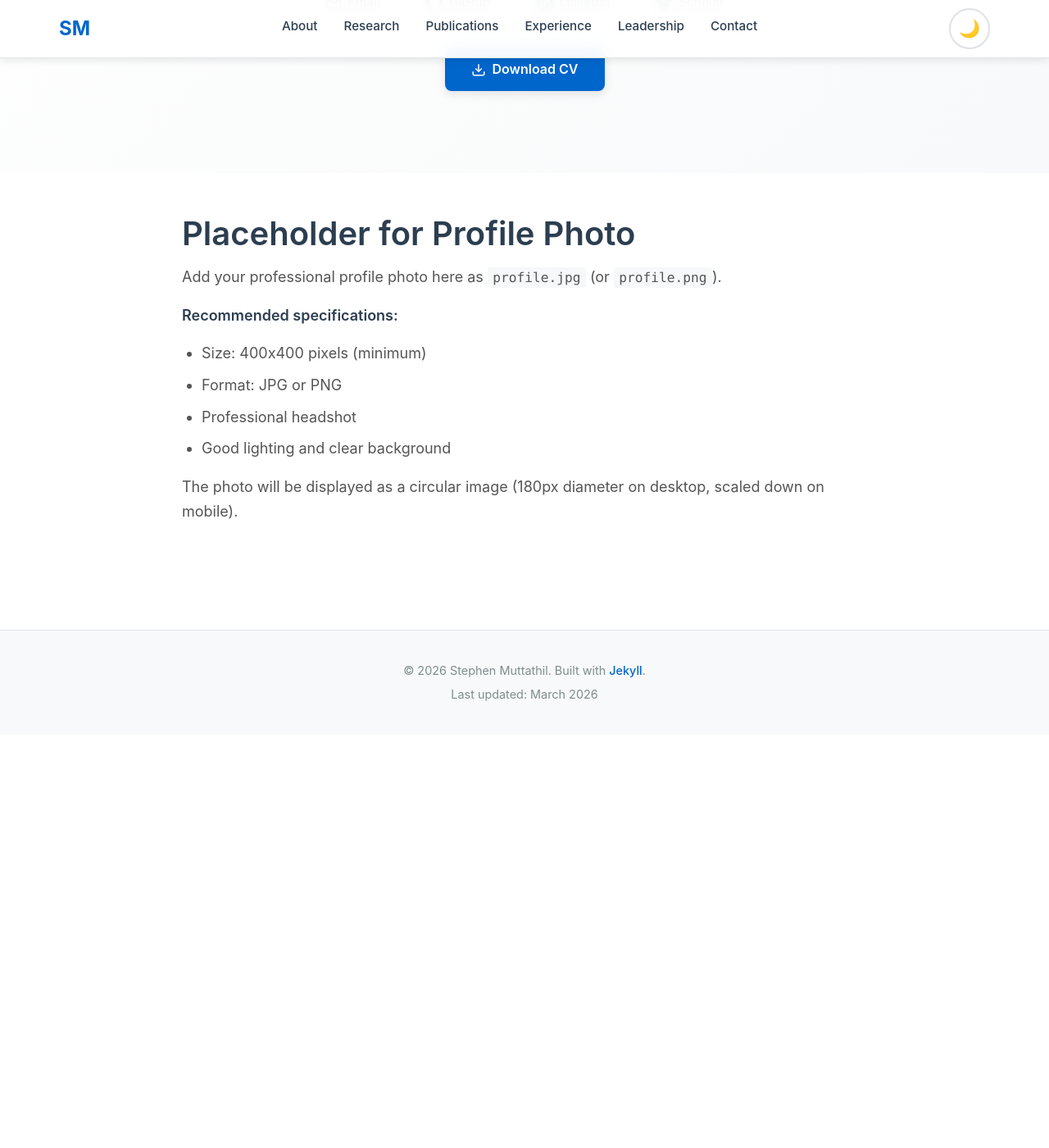
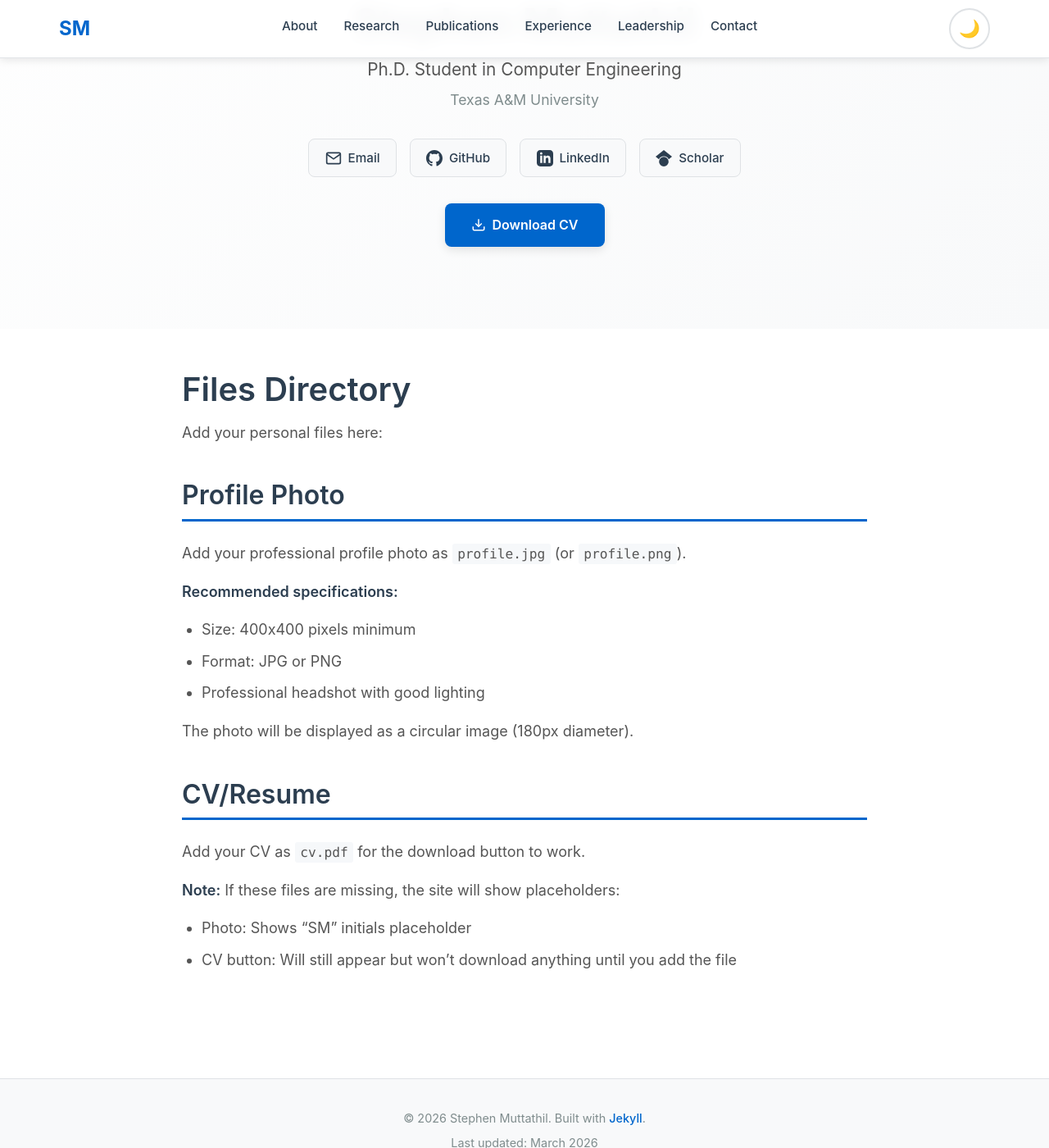
Before and after one commit to ssm3375/ssm3375.github.io, a Jekyll site: the page built from files/README.md, in a window 1280 px wide and 1400 px high, scrolled down 375 px. Shown: the whole window at 82% size. Built offline with Jekyll 4.4.1, drawn with Linux system fonts in a browser that asks for light colours; our own code applies the rules of GitHub Pages for plain Markdown files; before the commit the page ends 1271 px from its top, so only the background shows below that.

Commit message:
added photos and stuff

```diff
--- a/files/README.md
+++ b/files/README.md
@@ -1,11 +1,20 @@
-# Placeholder for Profile Photo
+# Files Directory
 
-Add your professional profile photo here as `profile.jpg` (or `profile.png`).
+Add your personal files here:
+
+## Profile Photo
+Add your professional profile photo as `profile.jpg` (or `profile.png`).
 
 **Recommended specifications:**
-- Size: 400x400 pixels (minimum)
+- Size: 400x400 pixels minimum
 - Format: JPG or PNG
-- Professional headshot
-- Good lighting and clear background
+- Professional headshot with good lighting
 
-The photo will be displayed as a circular image (180px diameter on desktop, scaled down on mobile).
+The photo will be displayed as a circular image (180px diameter).
+
+## CV/Resume
+Add your CV as `cv.pdf` for the download button to work.
+
+**Note:** If these files are missing, the site will show placeholders:
+- Photo: Shows "SM" initials placeholder
+- CV button: Will still appear but won't download anything until you add the file
```
Also changed, not shown: assets/css/style.css (+3 -16 lines), index.html (+2 -2 lines), files/profile.jpg (added), 1 other file.
